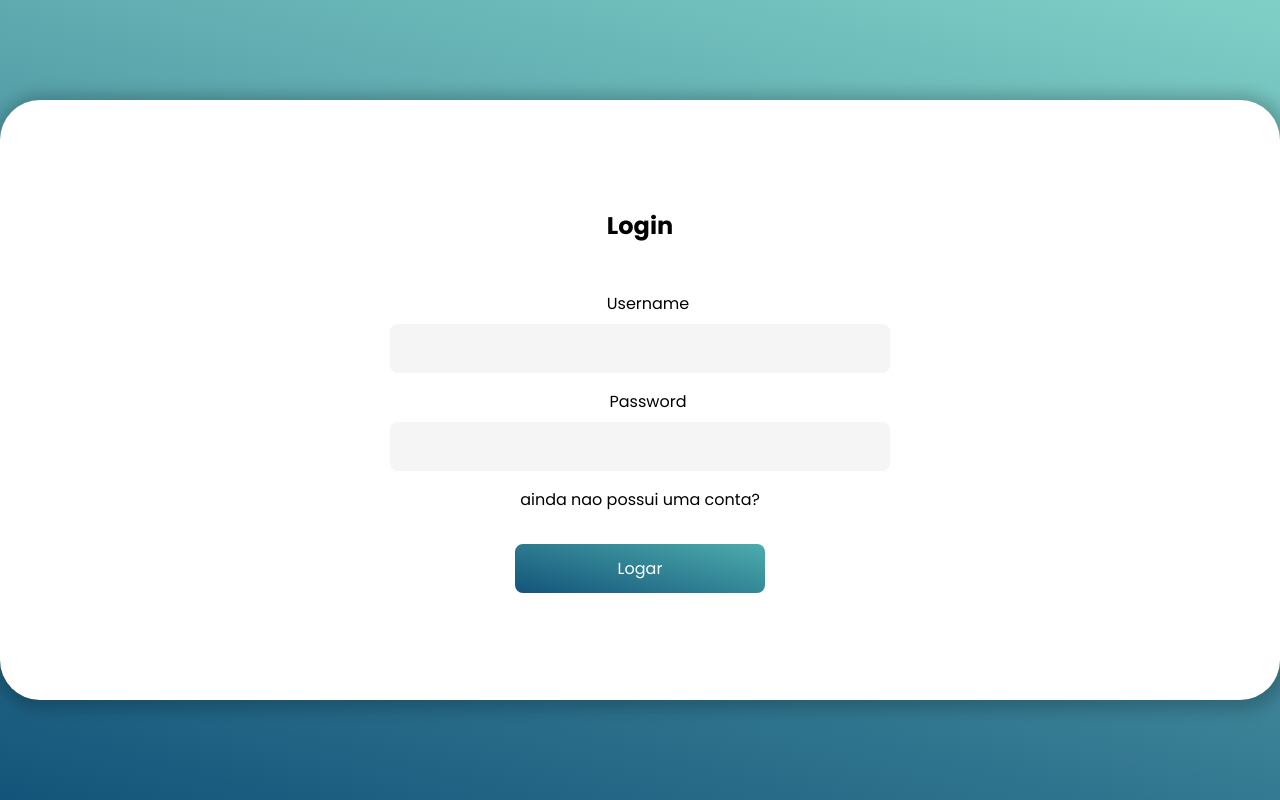
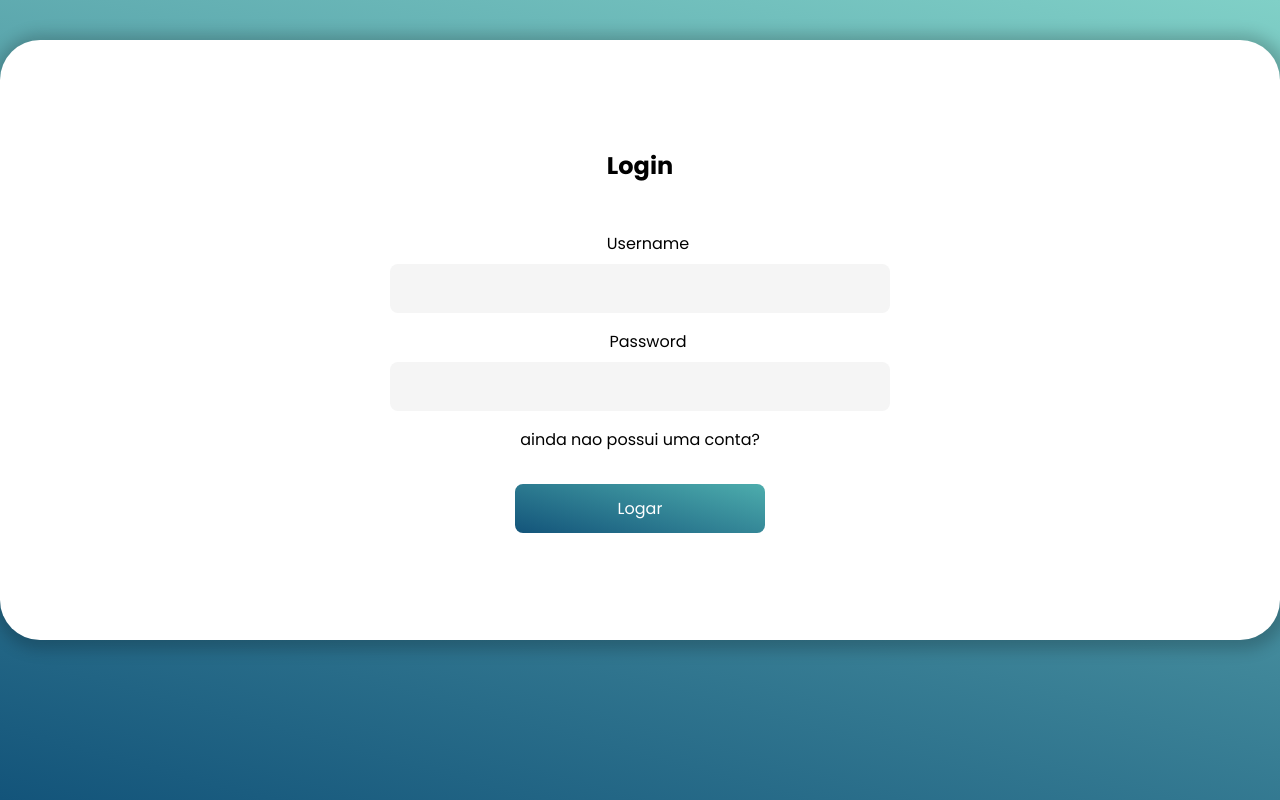
Before and after one commit to TallysonFreitas/comercio-online, a React (Create React App) app: page / in a window 1280 px wide. Built offline with nearby package versions, Linux system fonts and the light colour scheme; a web font is replaced by a local one.

Commit message:
alterando containerPadrao

```diff
--- a/src/components/FormularioCadastro/style.ts
+++ b/src/components/FormularioCadastro/style.ts
@@ -11,6 +11,7 @@ export const SCardLogin = styled.div`
   justify-content: center;
   align-items: center;
   gap: 40px;
+  margin-top: 40px;
 `
 
 export const SInputLogin = styled.input`
--- a/src/style.ts
+++ b/src/style.ts
@@ -4,10 +4,10 @@ export const ContainerPadrao = styled.div`
   max-width: 1440px;
   width: 100%;
   margin: 0 auto;
-  height: 100vh;
+  min-height: 100vh;
   display: flex;
   flex-direction: column;
-  justify-content: center;
+  justify-content: start;
   align-items: center;
 `
 
```
